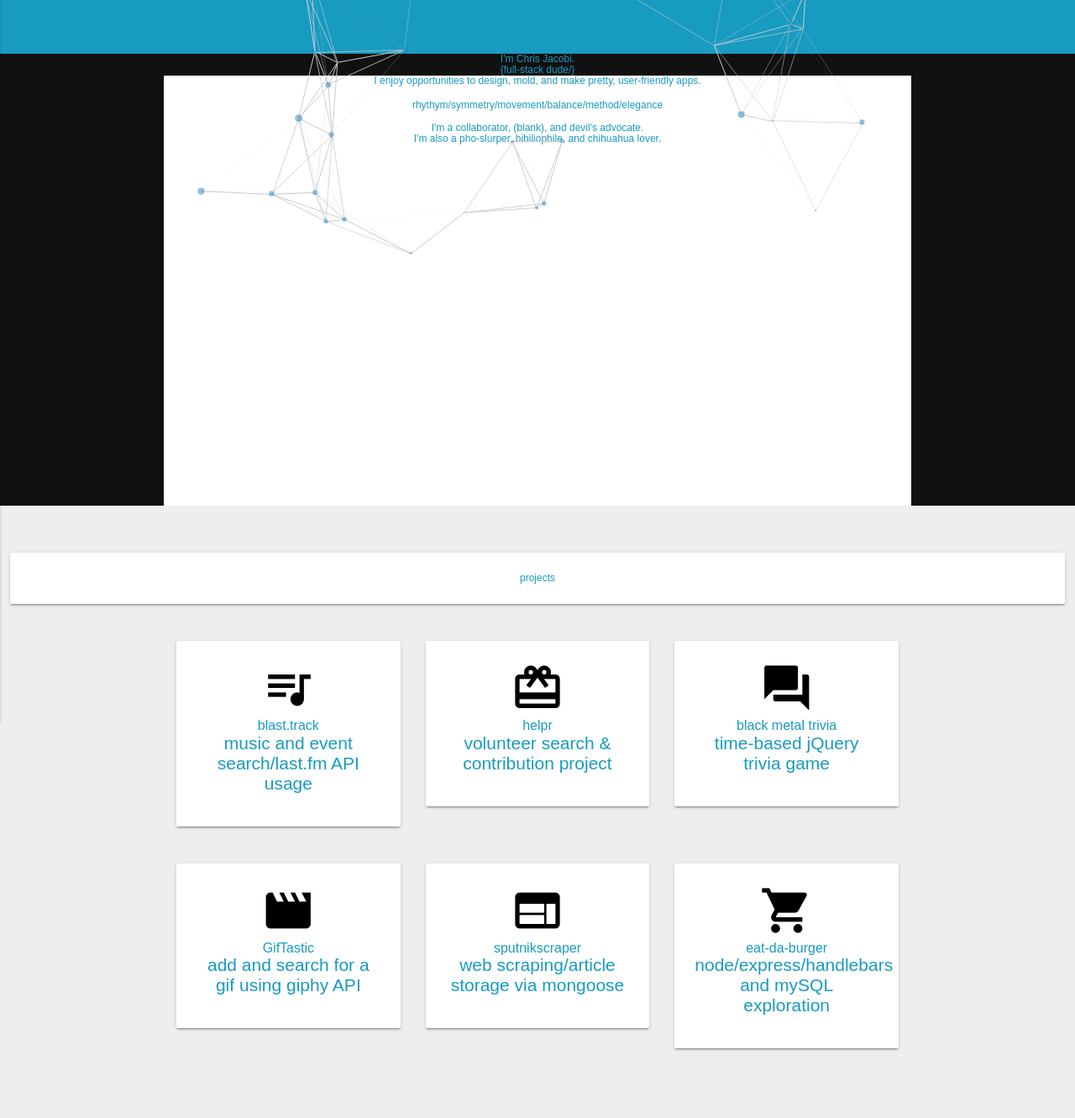
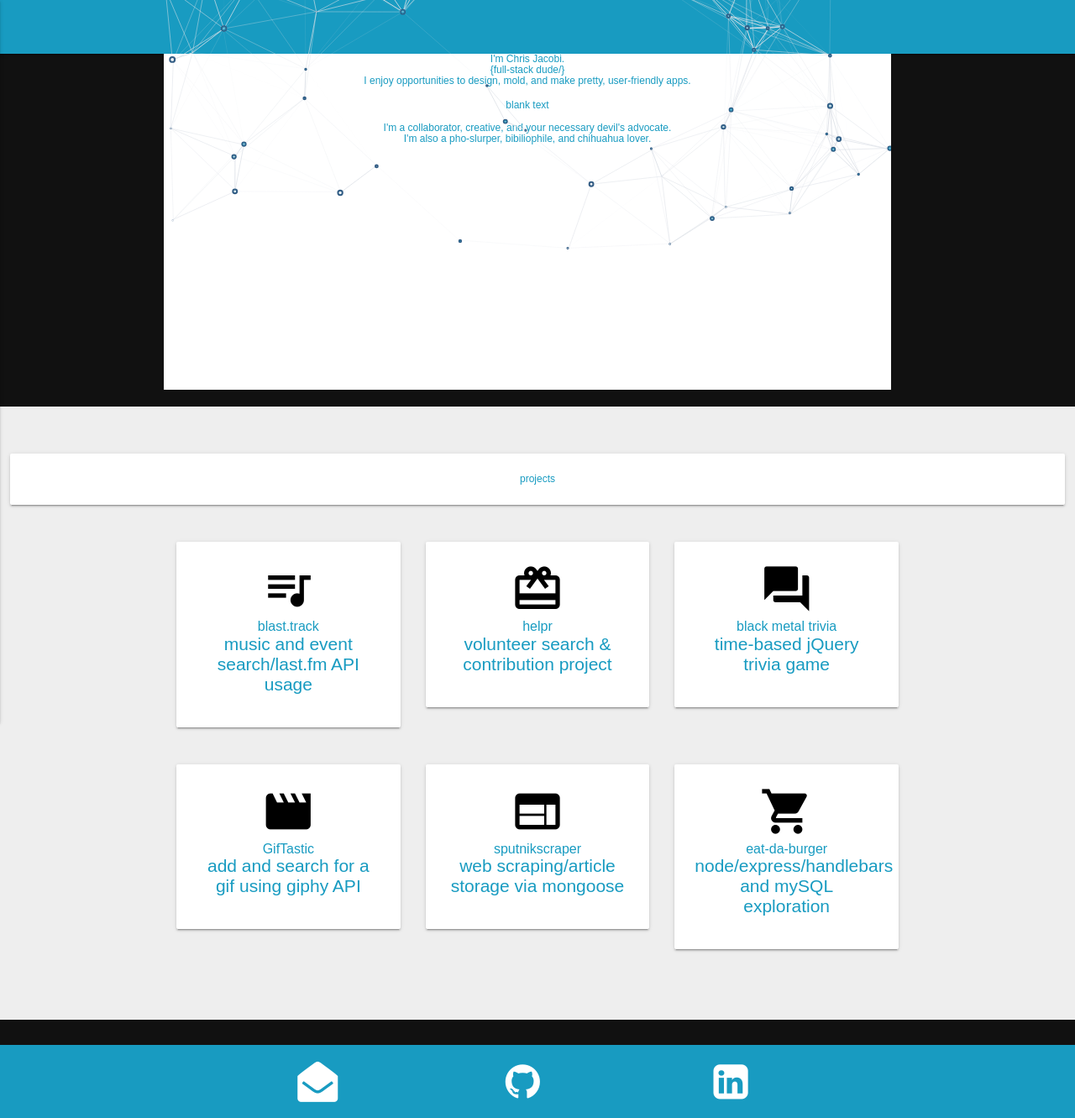
Before and after one commit to chrisxjacobi/chrisxjacobi.github.io, a PHP site: page / in a window 1280 px wide. Shown: the top 1331 px of the page at 84% size. Run offline with PHP 8.4, Linux system fonts and the light colour scheme; some libraries are stand-ins or nearby versions.

Commit message:
changing particle density/color/speed

```diff
--- a/assets/css/style.css
+++ b/assets/css/style.css
@@ -15,6 +15,7 @@ body {
 	font-family: advent-pro, sans-serif;
 	color: #189bc1;
 	max-height: 400px;
+	text-align: center;
 }
 
 .jumbotron {
--- a/index.html
+++ b/index.html
@@ -49,17 +49,17 @@
         </div>
     </nav>
         <div class="container">
-            <div class="row about">
-                <div class="col-lg-12 text-center">
+            <div class="row about" id="particles-js">
+                <div class="col-lg-12">
                     <h2>I'm Chris Jacobi.</h2>
                     <h5>{full-stack dude/}</h5>
                 </div>
-                <div class="col-md-12 text-center" id="particles-js">
+                <div class="col-md-12 text-center">
                     <h5>I enjoy opportunities to design, mold, and make pretty, user-friendly apps.</h5>
                     <br>
-                    <p>rhythym/symmetry/movement/balance/method/elegance</p>
+                    <p>blank text</p>
                     <br>
-                    <h5>I'm a collaborator, (blank), and devil's advocate.</h5>
+                    <h5>I'm a collaborator, creative, and your necessary devil's advocate.</h5>
                     <h5>I'm also a pho-slurper, bibiliophile, and chihuahua lover.</h5>
                 </div>
             </div>
--- a/particles-js/app.js
+++ b/particles-js/app.js
@@ -16,23 +16,23 @@ particlesJS('particles-js',
   {
     "particles": {
       "number": {
-        "value": 80,
+        "value": 100,
         "density": {
           "enable": true,
-          "value_area": 800
+          "value_area": 600
         }
       },
       "color": {
-        "value": "#2481c0" //color of circles
+        "value": "#189bc1" //color of circles
       },
       "shape": {
         "type": "circle",
         "stroke": {
-          "width": 0,
+          "width": 2,
           "color": "#335c84"
         },
         "polygon": {
-          "nb_sides": 5
+          "nb_sides": 6
         },
         "image": {
           "src": "img/github.svg",
@@ -41,8 +41,8 @@ particlesJS('particles-js',
         }
       },
       "opacity": {
-        "value": 0.5,
-        "random": false,
+        "value": 0.6,
+        "random": true,
         "anim": {
           "enable": false,
           "speed": 1,
@@ -51,11 +51,11 @@ particlesJS('particles-js',
         }
       },
       "size": {
-        "value": 5,
+        "value": 3,
         "random": true,
         "anim": {
           "enable": false,
-          "speed": 60,
+          "speed": 70,
           "size_min": 0.1,
           "sync": false
         }
@@ -63,8 +63,8 @@ particlesJS('particles-js',
       "line_linked": {
         "enable": true,
         "distance": 150,
-        "color": "#ccc",
-        "opacity": 2.5,
+        "color": "#dee2e8", //line color
+        "opacity": 1.25,
         "width": 1
       },
       "move": {
```
Also changed, not shown: 4 other files.
